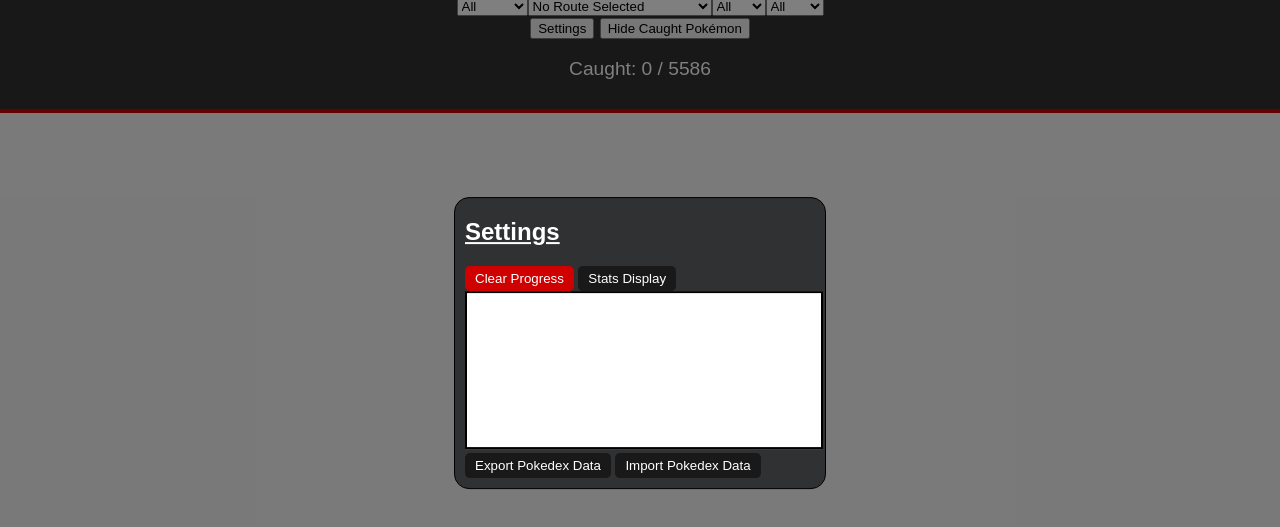
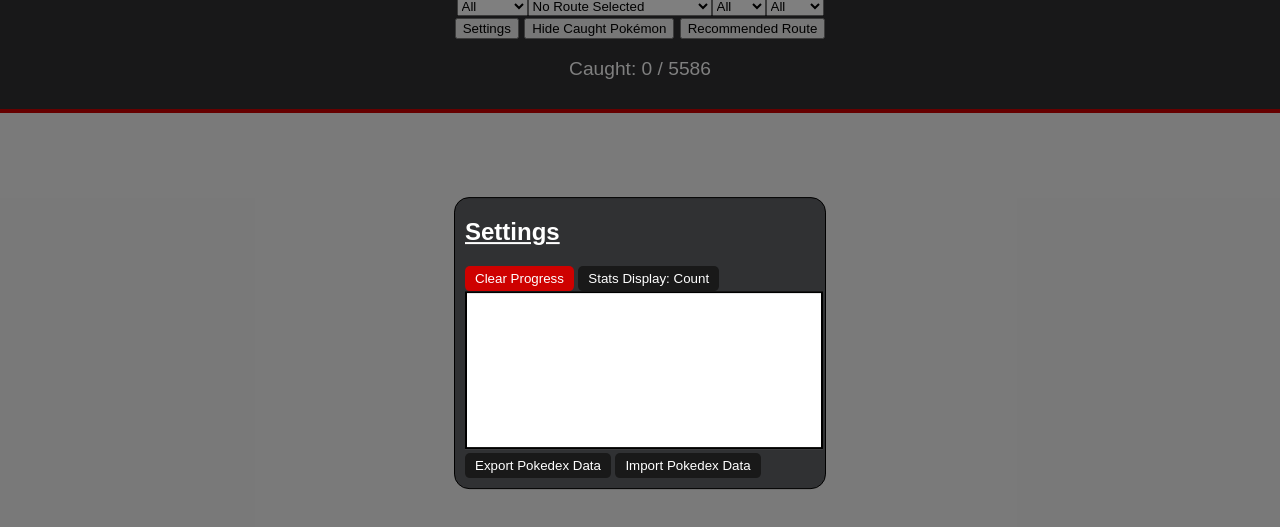
Before and after one commit to LW337/SeasonalTool, a plain HTML site: page index.html in a window 1280 px wide. Both pictures are taken after a click on the button "Settings". Shown: the part 57-584 px from the top of the page. Drawn offline with Linux system fonts and the light colour scheme.

Commit message:
Update index.html
Added Recommended Route Button

```diff
--- a/index.html
+++ b/index.html
@@ -26,6 +26,7 @@
       <div class="buttons">
       <button id="settings-toggle">Settings</button>
       <button id="toggleCaughtButton">Hide Caught Pokémon</button>
+      <button id="recommendedRouteButton">Recommended Route</button>
     </div>
     <div class="Stats">
       <p id="pokemonCounter">Caught: 0 / 0</p>
@@ -38,7 +39,7 @@
   <div id="settings-menu" style="display: none;">
     <h2><u>Settings</u></h2>
     <button id="clearProgressButton">Clear Progress</button>
-    <button id="statsDisplayButton">Stats Display</button>
+    <button id="statsDisplayButton">Stats Display: Count</button>
     <div>
     <textarea id="import-export-textarea" rows="10" cols="50"></textarea>
     </div>
@@ -50,6 +51,7 @@
   <div id="settings-overlay"></div>
   <main id="pokedex">
 </main>
+  <script src="https://cdn.jsdelivr.net/npm/pako@2.0.3/dist/pako.min.js"></script>
   <script src="script.js"></script>
 </body>
 </html>
```
